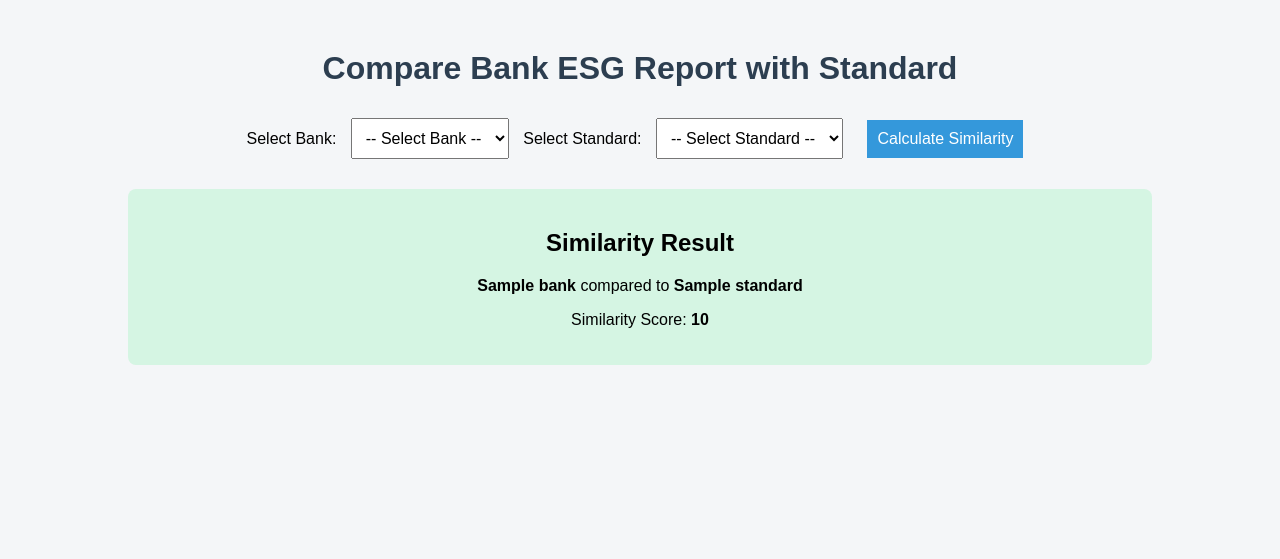
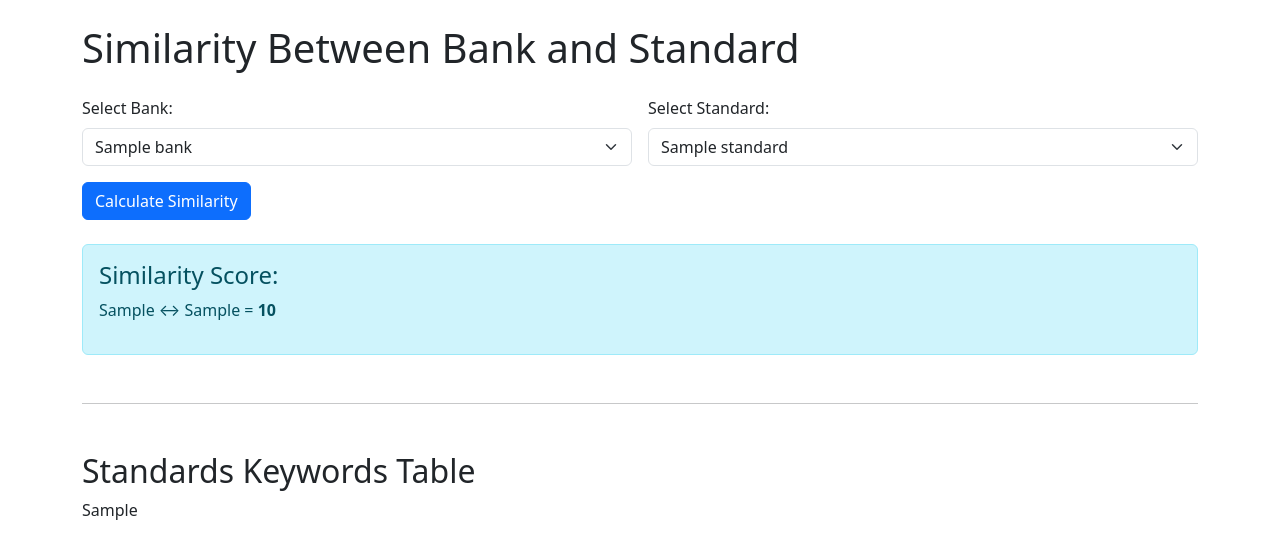
Before and after one commit to Lily-WangQian/Lily-WangQian-AzureWeb_Upload1, a Flask app: template templates/index.html in a window 1280 px wide. Shown: the top 559 px of the page. Run offline with Flask 3, Linux system fonts and the light colour scheme; the template is opened without the code that fills it: most values are stand-ins (such as "Sample title", 1, 10 or a date in 2020); parts of the project's set-up code (start-up, migrations or seed data) failed here and were passed over.

Commit message:
update website

```diff
--- a/app.py
+++ b/app.py
@@ -9,13 +9,25 @@ similarity_df = similarity_df.loc[:, ~similarity_df.columns.str.contains('^Unnam
 similarity_df.columns = similarity_df.columns.str.strip()
 similarity_df.set_index('Standard', inplace=True)
 
+# Load the standards keywords CSV
+keywords_df = pd.read_csv('standards keywords.csv')
+keywords_df.columns = keywords_df.columns.str.strip()
+
 # Extract bank and standard names
 bank_names = similarity_df.columns.tolist()
 standard_names = similarity_df.index.tolist()
 
 @app.route('/')
 def index():
-    return render_template('index.html', banks=bank_names, standards=standard_names, score=None)
+    return render_template(
+        'index.html',
+        banks=bank_names,
+        standards=standard_names,
+        score=None,
+        selected_bank=None,
+        selected_standard=None,
+        keywords_table=keywords_df.to_html(classes='table table-bordered', index=False)
+    )
 
 @app.route('/calculate', methods=['POST'])
 def calculate():
@@ -28,7 +40,15 @@ def calculate():
         print(f"Error calculating similarity: {e}")
         score = 'N/A'
 
-    return render_template('index.html', banks=bank_names, standards=standard_names, score=score, bank=bank, standard=standard)
+    return render_template(
+        'index.html',
+        banks=bank_names,
+        standards=standard_names,
+        score=score,
+        selected_bank=bank,
+        selected_standard=standard,
+        keywords_table=keywords_df.to_html(classes='table table-bordered', index=False)
+    )
 
 if __name__ == '__main__':
     app.run(debug=True)
--- a/templates/index.html
+++ b/templates/index.html
@@ -1,40 +1,48 @@
 <!DOCTYPE html>
-<html lang="en">
+<html>
 <head>
-    <meta charset="UTF-8">
-    <title>Bank and Standard Similarity</title>
-    <link rel="stylesheet" href="{{ url_for('static', filename='style.css') }}">
+    <title>Bank-Standard Similarity</title>
+    <link rel="stylesheet" href="https://cdn.jsdelivr.net/npm/bootstrap@5.3.0/dist/css/bootstrap.min.css">
 </head>
-<body>
-<div class="container">
-    <h1>Compare Bank ESG Report with Standard</h1>
-    <form method="post" action="/calculate">
-        <label for="bank">Select Bank:</label>
-        <select name="bank" required>
-            <option value="">-- Select Bank --</option>
+<body class="container mt-4">
+    <h1 class="mb-4">Similarity Between Bank and Standard</h1>
+
+    <form method="POST" action="/calculate" class="row g-3">
+        <div class="col-md-6">
+            <label for="bank" class="form-label">Select Bank:</label>
+            <select name="bank" class="form-select" required>
                 {% for bank in banks %}
-                <option value="{{ bank }}" {% if bank == request.form.bank %}selected{% endif %}>{{ bank }}</option>
+                <option value="{{ bank }}" {% if bank == selected_bank %}selected{% endif %}>{{ bank }}</option>
                 {% endfor %}
             </select>
+        </div>
 
-        <label for="standard">Select Standard:</label>
-        <select name="standard" required>
-            <option value="">-- Select Standard --</option>
-            {% for std in standards %}
-                <option value="{{ std }}" {% if std == request.form.standard %}selected{% endif %}>{{ std }}</option>
+        <div class="col-md-6">
+            <label for="standard" class="form-label">Select Standard:</label>
+            <select name="standard" class="form-select" required>
+                {% for standard in standards %}
+                <option value="{{ standard }}" {% if standard == selected_standard %}selected{% endif %}>{{ standard }}</option>
                 {% endfor %}
             </select>
+        </div>
 
-        <button type="submit">Calculate Similarity</button>
+        <div class="col-12">
+            <button type="submit" class="btn btn-primary">Calculate Similarity</button>
+        </div>
     </form>
 
     {% if score is not none %}
-    <div class="result">
-        <h2>Similarity Result</h2>
-        <p><strong>{{ bank }}</strong> compared to <strong>{{ standard }}</strong></p>
-        <p>Similarity Score: <strong>{{ score }}</strong></p>
+    <div class="alert alert-info mt-4">
+        <h4>Similarity Score:</h4>
+        <p>{{ selected_standard }} ↔ {{ selected_bank }} = <strong>{{ score }}</strong></p>
     </div>
     {% endif %}
+
+    <hr class="my-5">
+
+    <h2>Standards Keywords Table</h2>
+    <div class="table-responsive">
+        {{ keywords_table | safe }}
     </div>
 </body>
 </html>
```
Lines whose indentation alone changed are shown as unchanged.
